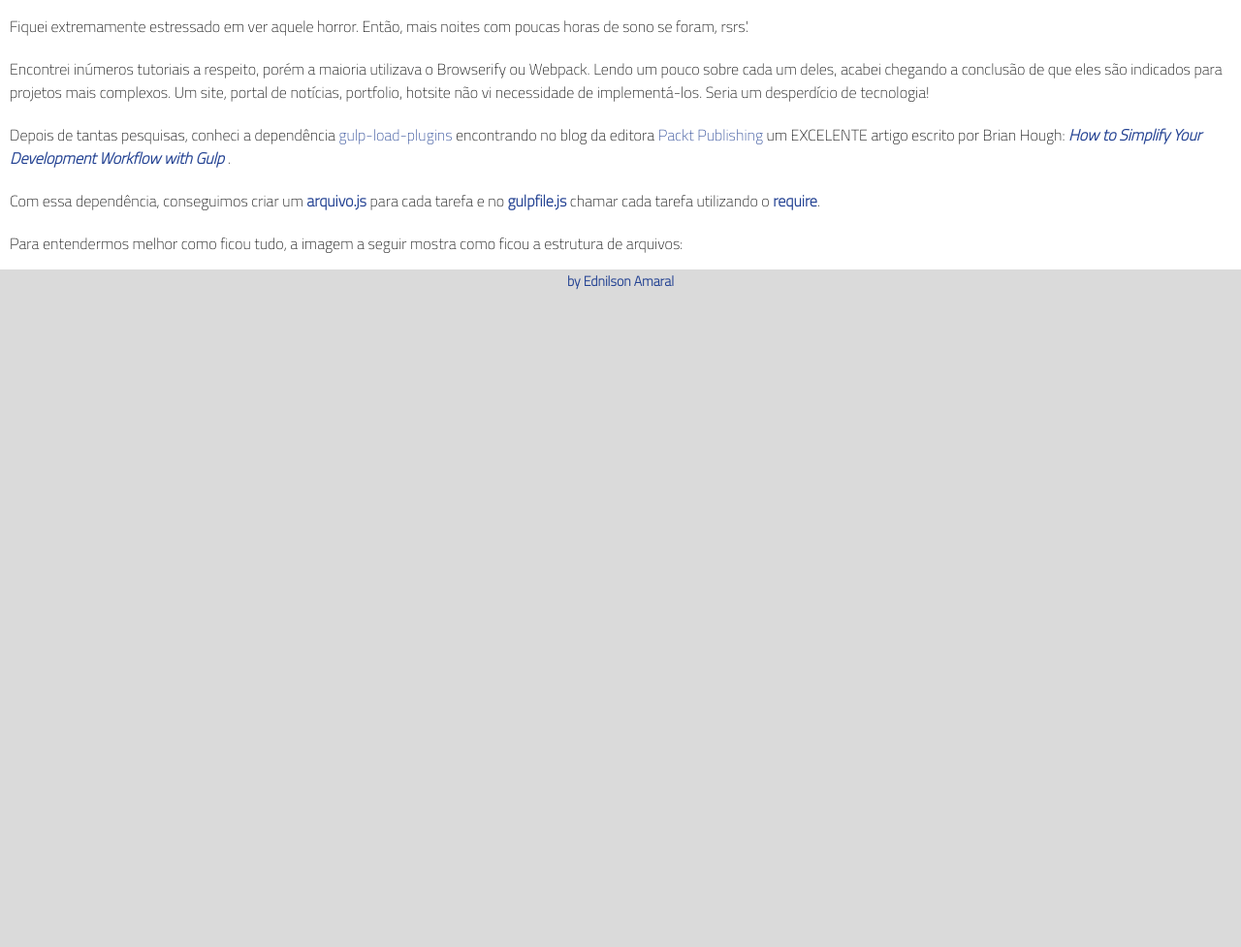
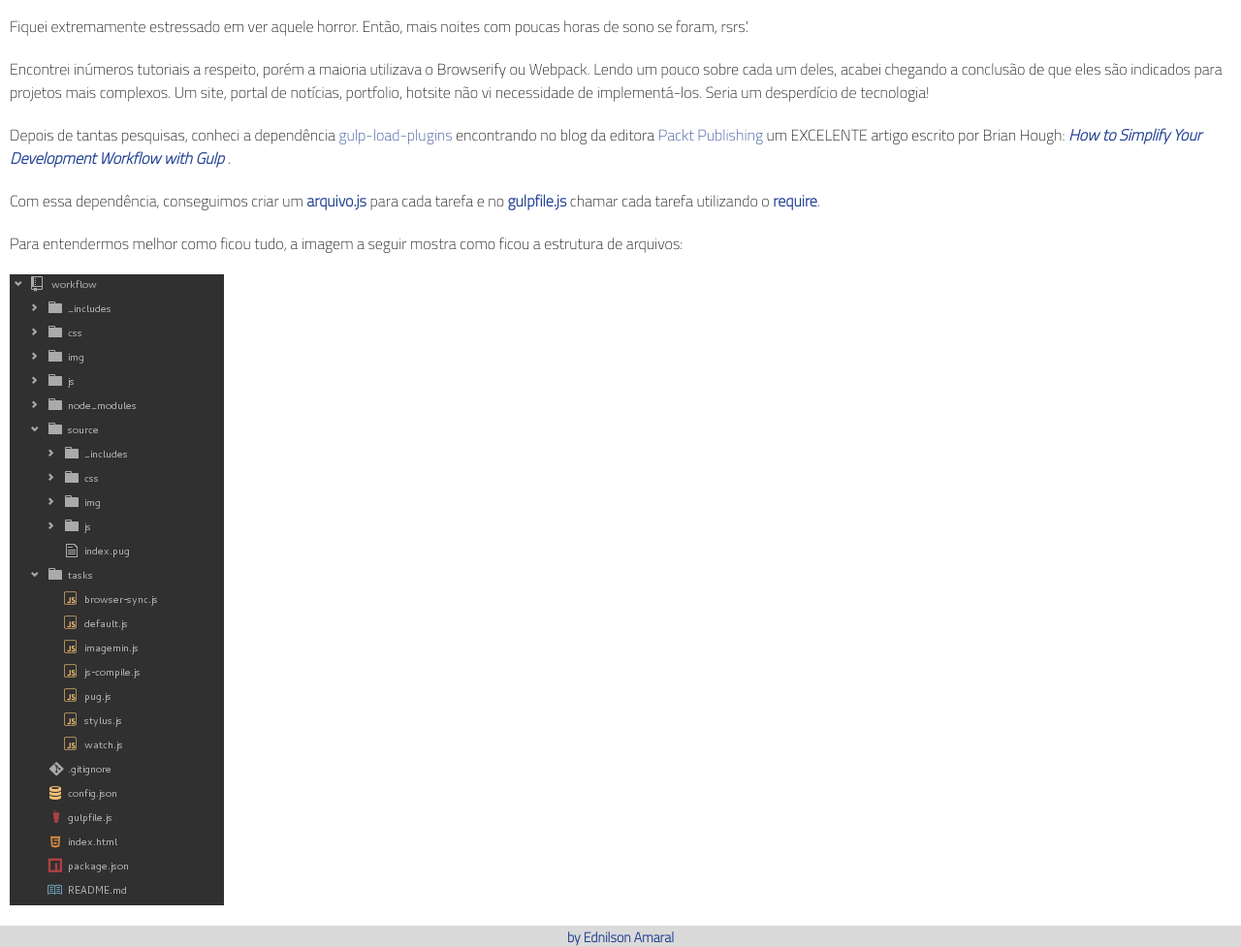
Before and after one commit to ednilsonamaral/workflow-stylus, a website: page source/index.pug in a window 1280 px wide. Shown: the part 642-1619 px from the top of the page at 97% size. Before the commit the page ends 942 px from the top, so only its background shows below. Drawn offline with nearby package versions, Linux system fonts and the light colour scheme; files that its build step writes are made by us from their sources.

Commit message:
continuando

```diff
--- a/source/_includes/home.pug
+++ b/source/_includes/home.pug
@@ -33,3 +33,5 @@ div.description
         | .
 
     p.text Para entendermos melhor como ficou tudo, a imagem a seguir mostra como ficou a estrutura de arquivos:
+
+    img(src='img/workflow-estrutura.png')
```
Also changed, not shown: _includes/home.html, img/workflow-estrutura.png (added), index.html, source/img/workflow-estrutura.png (added).
